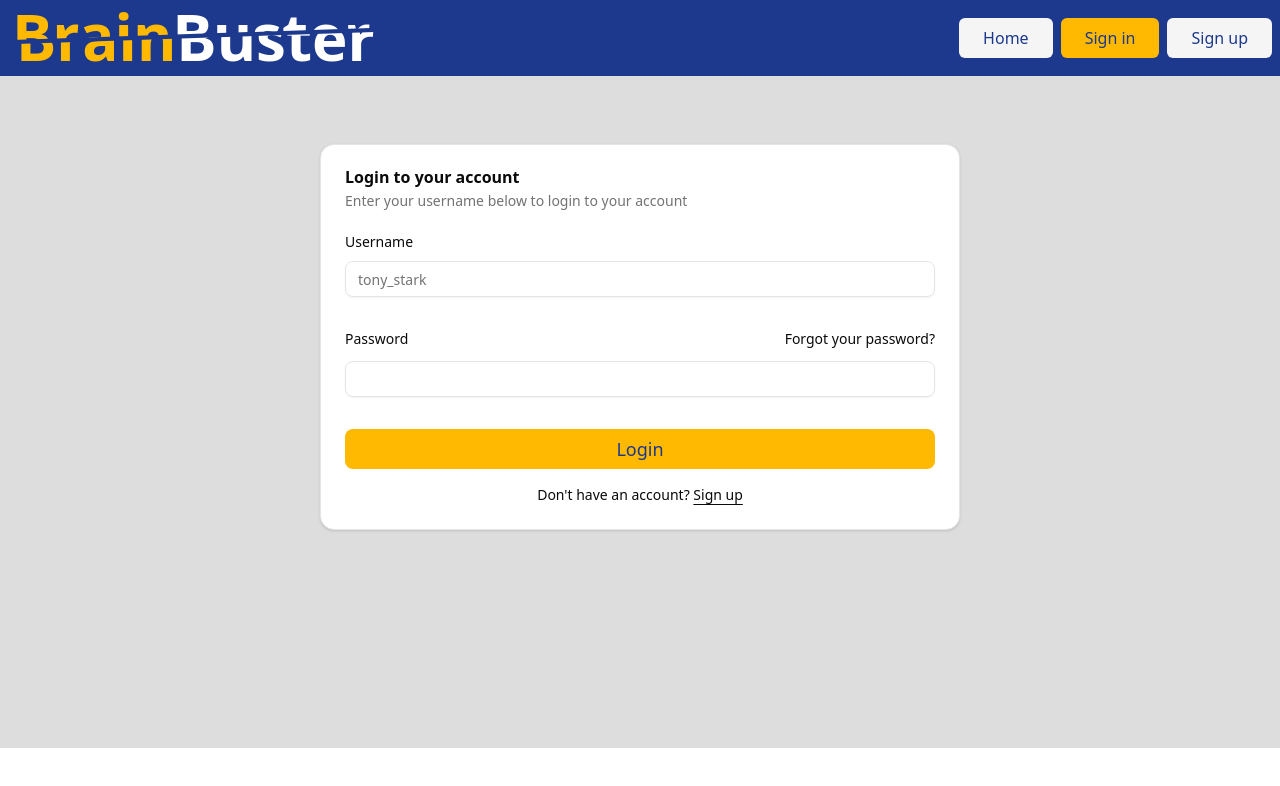
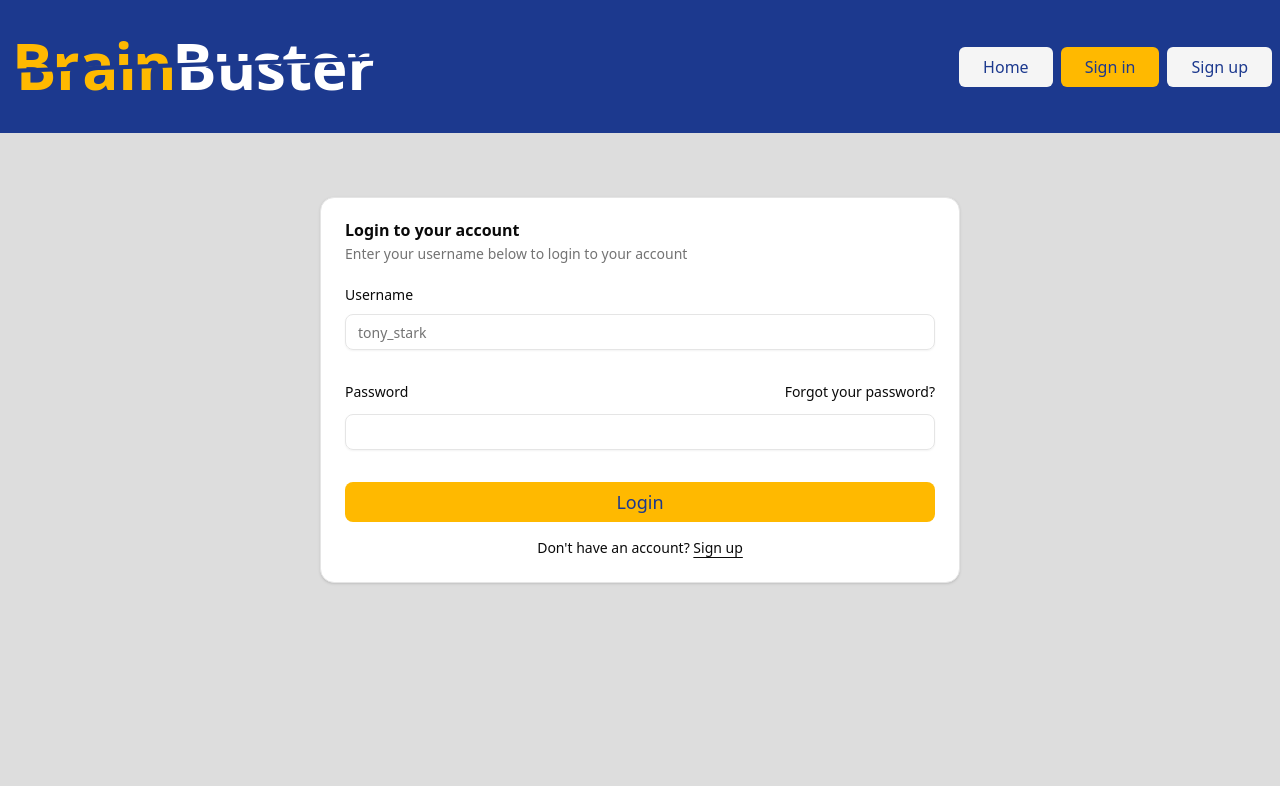
Before and after one commit to MuratAkkus0/brainbuster-frontend, a React (Vite) app: page /login in a window 1280 px wide. Shown: the top 786 px of the page. Built offline with nearby package versions, Linux system fonts and the light colour scheme.

Commit message:
Add ClassicPageLayout component, edit Views according to this new layout and refactor  MainContainer

```diff
--- /dev/null
+++ b/src/components/atoms/ClassicPageLayout.tsx
@@ -0,0 +1,16 @@
+import type { ReactNode } from "react";
+
+interface ClassicPageLayoutInterface {
+  children: ReactNode;
+}
+export const ClassicPageLayout: React.FC<ClassicPageLayoutInterface> = ({
+  children,
+}) => {
+  return (
+    <>
+      <div className="w-full h-full grid grid-rows-12 grid-cols-1">
+        {children}
+      </div>
+    </>
+  );
+};
--- a/src/components/atoms/MainContainer.tsx
+++ b/src/components/atoms/MainContainer.tsx
@@ -1,14 +1,22 @@
-import type { ReactElement } from "react";
+import { cn } from "@/lib/utils";
+import type { ReactNode } from "react";
 
 interface MainContainerInterface {
-  children: ReactElement;
+  children: ReactNode;
+  className?: string;
 }
 export const MainContainer: React.FC<MainContainerInterface> = ({
+  className,
   children,
 }) => {
   return (
     <>
-      <div className="w-full h-[calc(100%-128px)] py-1 flex justify-center items-center bg-theme-second-bg ">
+      <div
+        className={cn(
+          "w-full py-1 md:py-16 flex justify-center items-start bg-theme-second-bg overflow-y-auto",
+          className
+        )}
+      >
         {children}
       </div>
     </>
--- a/src/views/HomePageView.tsx
+++ b/src/views/HomePageView.tsx
@@ -1,3 +1,4 @@
+import { ClassicPageLayout } from "@/components/atoms/ClassicPageLayout";
 import { MainContainer } from "@/components/atoms/MainContainer";
 import { Header } from "@/components/molecules/Header";
 import { Hero } from "@/components/molecules/Hero";
@@ -5,10 +6,12 @@ import { Hero } from "@/components/molecules/Hero";
 export const HomePageView = () => {
   return (
     <>
-      <Header />
-      <MainContainer>
-        <Hero />
-      </MainContainer>
+      <ClassicPageLayout>
+        <Header className="row-start-1 row-end-3" />
+        <MainContainer className="row-start-3 row-end-13 md:py-0 items-center">
+          <Hero />
+        </MainContainer>
+      </ClassicPageLayout>
     </>
   );
 };
--- a/src/views/LoginPageView.tsx
+++ b/src/views/LoginPageView.tsx
@@ -1,3 +1,4 @@
+import { ClassicPageLayout } from "@/components/atoms/ClassicPageLayout";
 import { MainContainer } from "@/components/atoms/MainContainer";
 import { Header } from "@/components/molecules/Header";
 import { LoginForm } from "@/components/molecules/LoginForm";
@@ -5,13 +6,14 @@ import { LoginForm } from "@/components/molecules/LoginForm";
 export const LoginPageView = () => {
   return (
     <>
-      <Header />
-      <MainContainer>
-        <div className="w-full md:w-1/2 min-w-fit h-full">
-          <div className="md:h-16"></div>
-          <LoginForm />
-        </div>
-      </MainContainer>
+      <ClassicPageLayout>
+        <Header className="row-start-1 row-end-3" />
+        <MainContainer className="row-start-3 row-end-13">
+          <div className="w-full md:w-1/2 min-w-fit">
+            <LoginForm />
+          </div>
+        </MainContainer>
+      </ClassicPageLayout>
     </>
   );
 };
```
